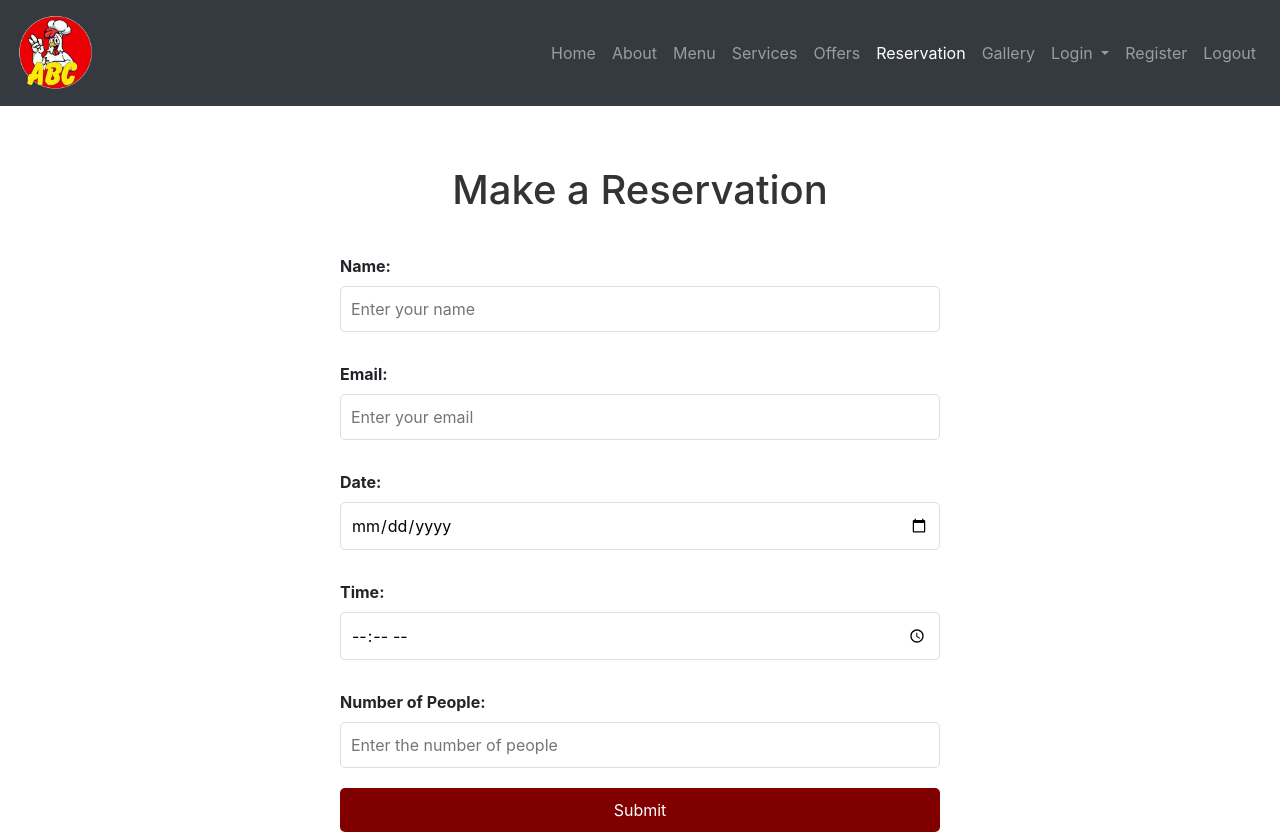
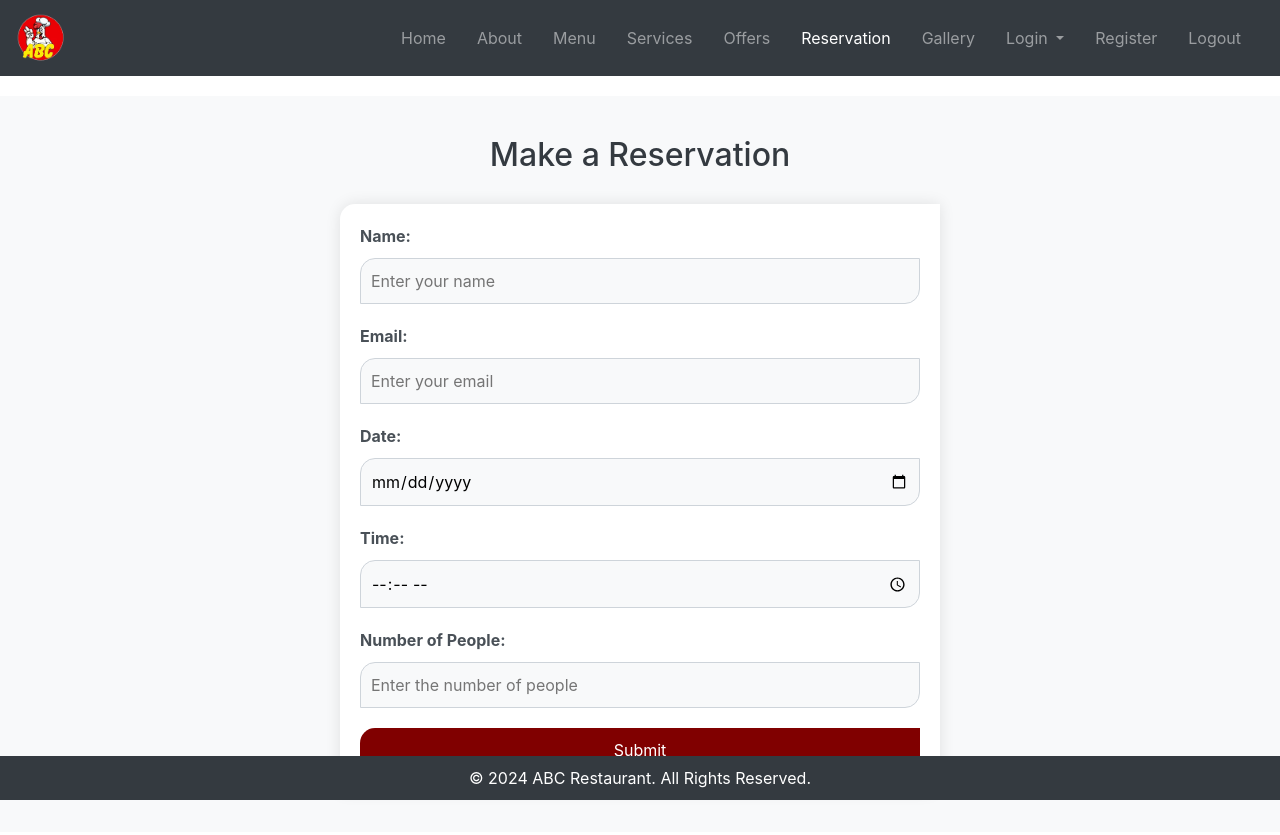
Before and after one commit to shadshika/ABC-Restaurant-Website, a plain HTML site: page reservation.html in a window 1280 px wide. Shown: the top 835 px of the page. Drawn offline with nearby package versions, Linux system fonts and the light colour scheme.

Commit message:
Update reservation.html

```diff
--- a/reservation.html
+++ b/reservation.html
@@ -6,66 +6,89 @@
     <title>ABC Restaurant - Reservation</title>
     <!-- Bootstrap CSS -->
     <link href="https://stackpath.bootstrapcdn.com/bootstrap/4.5.2/css/bootstrap.min.css" rel="stylesheet">
+
     <style>
-        /* Custom CSS */
-        body {
+        /* Navbar styling */
+        .navbar {
+            margin-bottom: 20px;
+        }
+        .navbar-brand img {
+            width: 50px;
+            height: auto;
+        }
+        .nav-link {
+            margin-right: 15px;
+        }
+
+        /* Reservation section styling */
+        .reservation-section {
+            background-color: #f8f9fa;
+            padding: 40px 0;
+        }
+        .reservation-title {
+            text-align: center;
+            margin-bottom: 30px;
+            font-size: 2rem;
+            color: #343a40;
+        }
+        form {
+            max-width: 600px;
+            margin: 0 auto;
+            background-color: #fff;
+            padding: 20px;
+            border-radius: 15px 0px 15px 0px;
+            box-shadow: 0 0 15px rgba(0, 0, 0, 0.1);
+        }
+        label {
+            display: block;
+            margin-bottom: 10px;
+            color: #495057;
+            font-weight: bold;
+        }
+        input[type="text"],
+        input[type="email"],
+        input[type="date"],
+        input[type="time"],
+        input[type="number"] {
+            width: 100%;
+            padding: 10px;
+            margin-bottom: 20px;
+            border: 1px solid #ced4da;
+            border-radius: 15px 0px 15px 0px;
             background-color: #f8f9fa;
         }
-
-        .navbar-brand img {
-            width: 80px;
+        input[type="text"]:focus,
+        input[type="email"]:focus,
+        input[type="date"]:focus,
+        input[type="time"]:focus,
+        input[type="number"]:focus {
+            border-color: #80bdff;
+            outline: none;
+            background-color: #e9ecef;
+        }
+        button[type="submit"] {
+            width: 100%;
+            padding: 10px;
+            background-color: maroon;
+            color: #fff;
+            border: none;
+            border-radius: 15px 0px 15px 0px;
+            font-size: 1rem;
+            cursor: pointer;
+            transition: background-color 0.3s;
+        }
+        button[type="submit"]:hover {
+            background-color: maroon;
         }
 
-        .reservation-section {
-            padding: 60px 0;
-            background-color: #fff;
-            box-shadow: 0 4px 8px rgba(0, 0, 0, 0.1);
-        }
-
-        .reservation-title {
-            font-size: 2.5rem;
-            margin-bottom: 30px;
-            text-align: center;
-            color: #333;
-        }
-
-        .reservation-form {
-            max-width: 600px;
-            margin: 0 auto;
-        }
-
-        .reservation-form label {
-            font-weight: bold;
-            margin-top: 10px;
-        }
-
-        .reservation-form input {
-            width: 100%;
-            padding: 10px;
-            border: 1px solid #ddd;
-            border-radius: 5px;
-            margin-bottom: 20px;
-        }
-
-        .btn-submit {
-            background-color: maroon;
-            color: #fff;
-            width: 100%;
-            padding: 10px;
-            border: none;
-            border-radius: 5px;
-            cursor: pointer;
-            transition: background-color 0.3s ease;
-        }
-
-        .btn-submit:hover {
-            background-color: darkred;
-        }
-
+        /* Footer styling */
         .footer {
             background-color: #343a40;
             color: #fff;
-            padding: 20px 0;
+            padding: 10px 0;
+            position: fixed;
+            width: 100%;
+            bottom: 0;
         }
     </style>
 </head>
@@ -124,7 +147,7 @@
     <section class="reservation-section">
         <div class="container">
             <h2 class="reservation-title">Make a Reservation</h2>
-            <form class="reservation-form" action="reservation.php" method="post">
+            <form action="reservation.php" method="post">
                 <label for="name">Name:</label>
                 <input type="text" id="name" name="fullname" placeholder="Enter your name" required>
                 <label for="email">Email:</label>
@@ -135,7 +158,7 @@
                 <input type="time" id="time" name="time" required>
                 <label for="people">Number of People:</label>
                 <input type="number" id="people" name="people" placeholder="Enter the number of people" required>
-                <button type="submit" class="btn-submit">Submit</button>
+                <button type="submit">Submit</button>
             </form>
         </div>
     </section>
```
